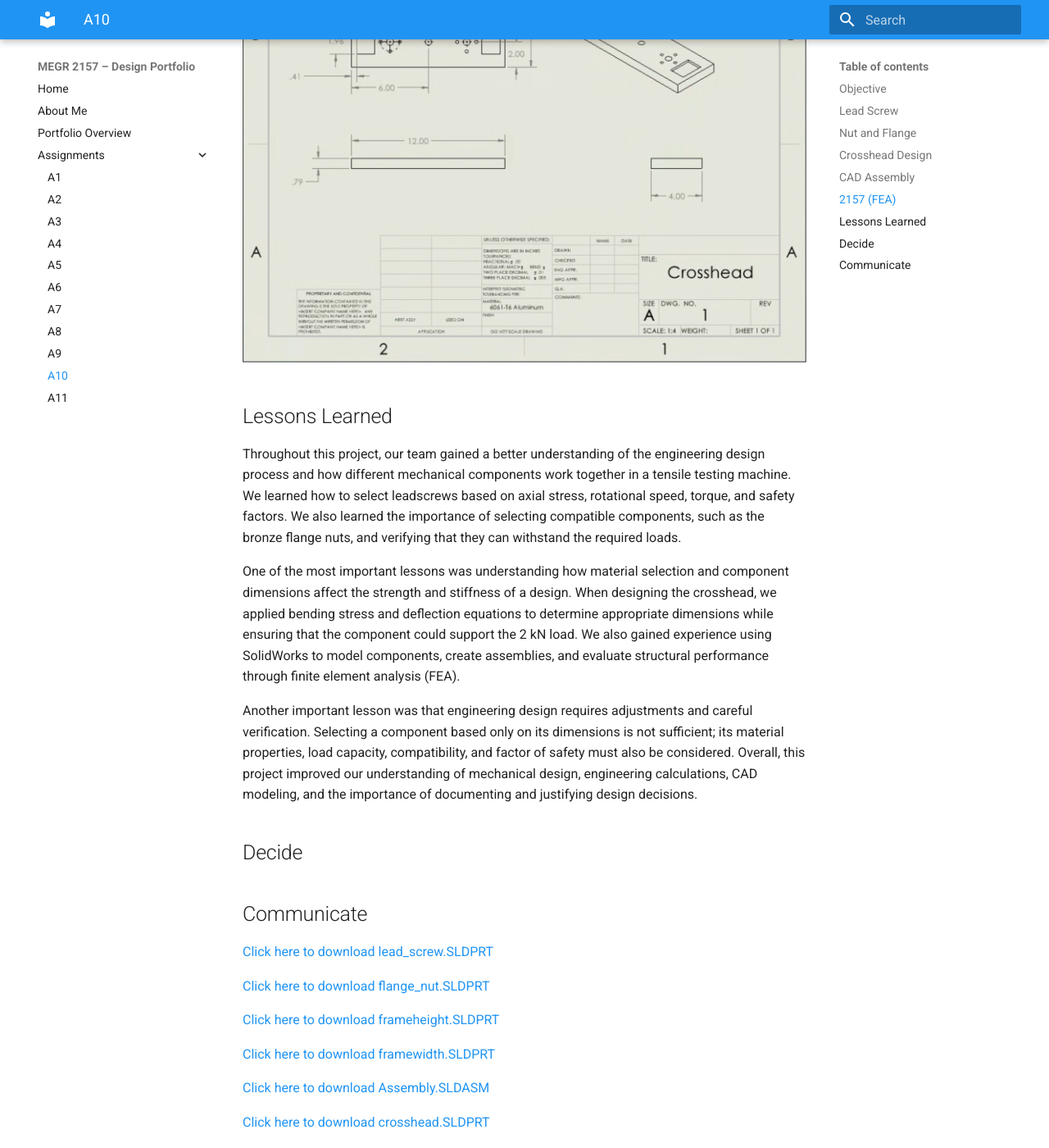
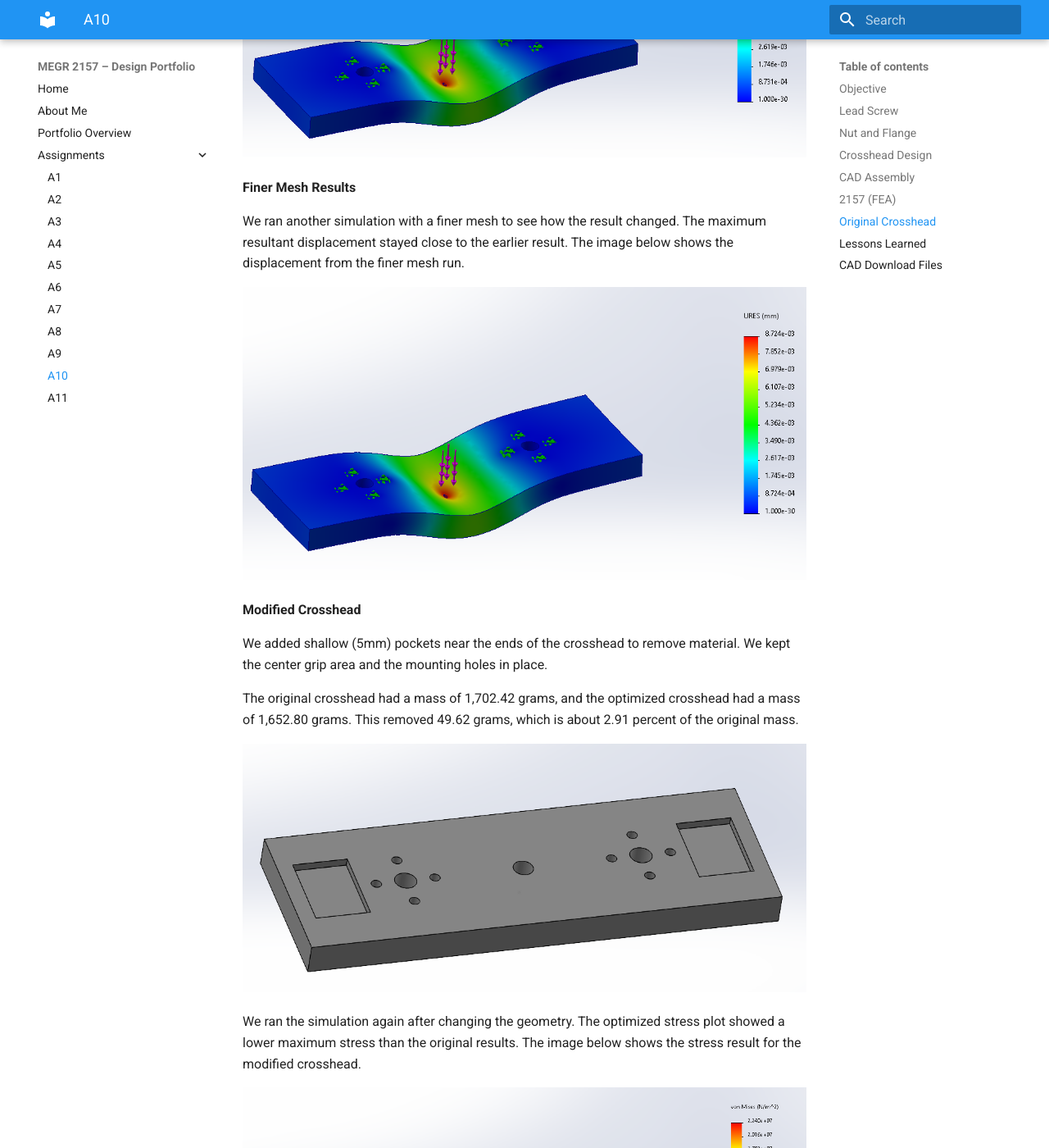
Before and after one commit to jcasillaspad/MEGR2157-Portfolio, an MkDocs documentation site: the page built from docs/assignments/A10/index.md, in a window 1280 px wide and 1400 px high, scrolled down 12661 px. Shown: the whole window at 82% size. Built offline with MkDocs 1.6.1 and Material for MkDocs 9.7.7, drawn with Linux system fonts in a browser that asks for light colours; some of the changed text lies outside the part shown.

Commit message:
Expand documentation on lead screw and crosshead design
Added detailed sections on lead screw calculations, crosshead design analyses, and CAD assembly processes. Included original and modified crosshead results with simulations and lessons learned.

```diff
--- a/docs/assignments/A10/index.md
+++ b/docs/assignments/A10/index.md
@@ -10,15 +10,29 @@ The objective of this assignment is to design a mechanically operated tensile te
 
 ## Lead Screw
 
+**Diameter**
+
+We started by dividing the total load between the two lead screws. Using the carbon steel material properties and the required safety factor, we calculated the minimum screw diameter. The notes below show our known values, free-body diagram, and calculations.
+
 ![Lead screw diameter](01-diameter.png)
 
+**Rotational Speed Range**
+
+Next, we used the screw lead to find the rotational speed needed for the required crosshead movement. The lead tells us how far the nut travels during each full turn of the screw. We used this relationship to calculate the minimum and maximum rotational speeds.
+
 ![Rotational speed](02-speed.png)
+
+**Torque and Lead Screw Selection**
+
+We calculated the torque needed to turn each lead screw under load. This calculation uses the screw dimensions, load, and friction assumption shown in our notes. We selected a carbon steel Acme lead screw and used its dimensions in the rest of the design.
 
 ![Torque calculations](03-torque-a.png)
 
 ![Torque and lead screw selection](03-torque-b.png)
 
 ## Nut and Flange
+
+We used a thread bending stress calculation to find the minimum nut engagement length. The calculation uses the load carried by one screw, the thread dimensions, and the bronze material properties. We then used the flange nut model with the lead screws in our SolidWorks assembly.
 
 ![Nut and flange calculations](04-nut-a.png)
 
@@ -28,11 +42,15 @@ The objective of this assignment is to design a mechanically operated tensile te
 
 **Stress Analysis**
 
+We chose aluminum for the crosshead and modeled it as a beam supported at the two nut locations. The pulling load acts at the center of the crosshead. We used bending stress to calculate a starting thickness based on the dimensions and assumptions in our notes.
+
 ![Crosshead stress calculations](05-strength-a.png)
 
 ![Crosshead thickness from stress](05-strength-b.png)
 
 **Deflection Analysis**
+
+We also calculated the thickness needed to limit crosshead deflection. We compared the deflection result with the strength result before choosing the thickness for the model. Our selected thickness is shown at the end of the handwritten calculations.
 
 ![Crosshead deflection calculations](06-deflection-a.png)
 
@@ -40,31 +58,61 @@ The objective of this assignment is to design a mechanically operated tensile te
 
 **Multiview Sketches**
 
+We drew top, front, and side views of the crosshead to plan its shape before finishing the CAD model. These sketches show the overall dimensions, lead screw locations, center hole, and mounting hole layout.
+
 ![Crosshead sketches](07-sketches.png)
 
 ## CAD Assembly
 
+We modeled the crosshead in SolidWorks and assembled it with the downloaded lead screws and flange nuts. We used mates to line up the screws with the crosshead holes and position the nuts against the crosshead.
+
 ![Lead screw assembly](Screenshot%202026-11-11%20204209.png)
+
+After that, we added the vertical and horizontal frame pieces. We positioned these around the lead screw assembly to create the frame shown below.
 
 ![Frame assembly](Screenshot%202026-11-11%20220430.png)
 
 ## 2157 (FEA)
 
-**Original Crosshead**
+## Original Crosshead
+
+**Load and Fixtures**
+
+We set up a static simulation using aluminum for the crosshead. We constrained the flange mounting holes because these are where the nuts support the crosshead. We applied the load at the center grip location to represent the pulling force on the crosshead.
 
 ![Applied load](Screenshot%202026-11-11%20221551.png)
 
+**Mesh**
+
+We generated a solid mesh for the crosshead before running the simulation. The image below shows how the part was divided into elements, including the areas around the holes.
+
 ![Crosshead mesh](Screenshot%202026-11-11%20221751.png)
+
+**Original Crosshead Results**
+
+The stress plot shows higher stress around the mounting holes and the center load area. The resultant displacement plot shows the largest movement near the center of the crosshead, between the supports.
+
+These results gave us a starting point for comparing the original crosshead with the modified design.
 
 ![Original crosshead stress](Screenshot%202026-11-11%20222216.png)
 
 ![Original crosshead displacement](Screenshot%202026-11-11%20222153.png)
 
+**Finer Mesh Results**
+
+We ran another simulation with a finer mesh to see how the result changed. The maximum resultant displacement stayed close to the earlier result. The image below shows the displacement from the finer mesh run.
+
 ![Fine mesh displacement](finemeshdisplacement.png)
 
 **Modified Crosshead**
 
+We added shallow (5mm) pockets near the ends of the crosshead to remove material. We kept the center grip area and the mounting holes in place.
+
+The original crosshead had a mass of 1,702.42 grams, and the optimized crosshead had a mass of 1,652.80 grams. This removed 49.62 grams, which is about 2.91 percent of the original mass.
+
 ![Optimized crosshead](Screenshot%202026-11-11%20223929.png)
+
+We ran the simulation again after changing the geometry. The optimized stress plot showed a lower maximum stress than the original results. The image below shows the stress result for the modified crosshead.
 
 ![Optimized crosshead stress](optimizedstress.png)
 
@@ -80,9 +128,7 @@ One of the most important lessons was understanding how material selection and c
 
 Another important lesson was that engineering design requires adjustments and careful verification. Selecting a component based only on its dimensions is not sufficient; its material properties, load capacity, compatibility, and factor of safety must also be considered. Overall, this project improved our understanding of mechanical design, engineering calculations, CAD modeling, and the importance of documenting and justifying design decisions.
 
-## Decide
-
-## Communicate
+## CAD Download Files
 
 [Click here to download lead_screw.SLDPRT](lead_screw.SLDPRT?raw=true)
 
```
